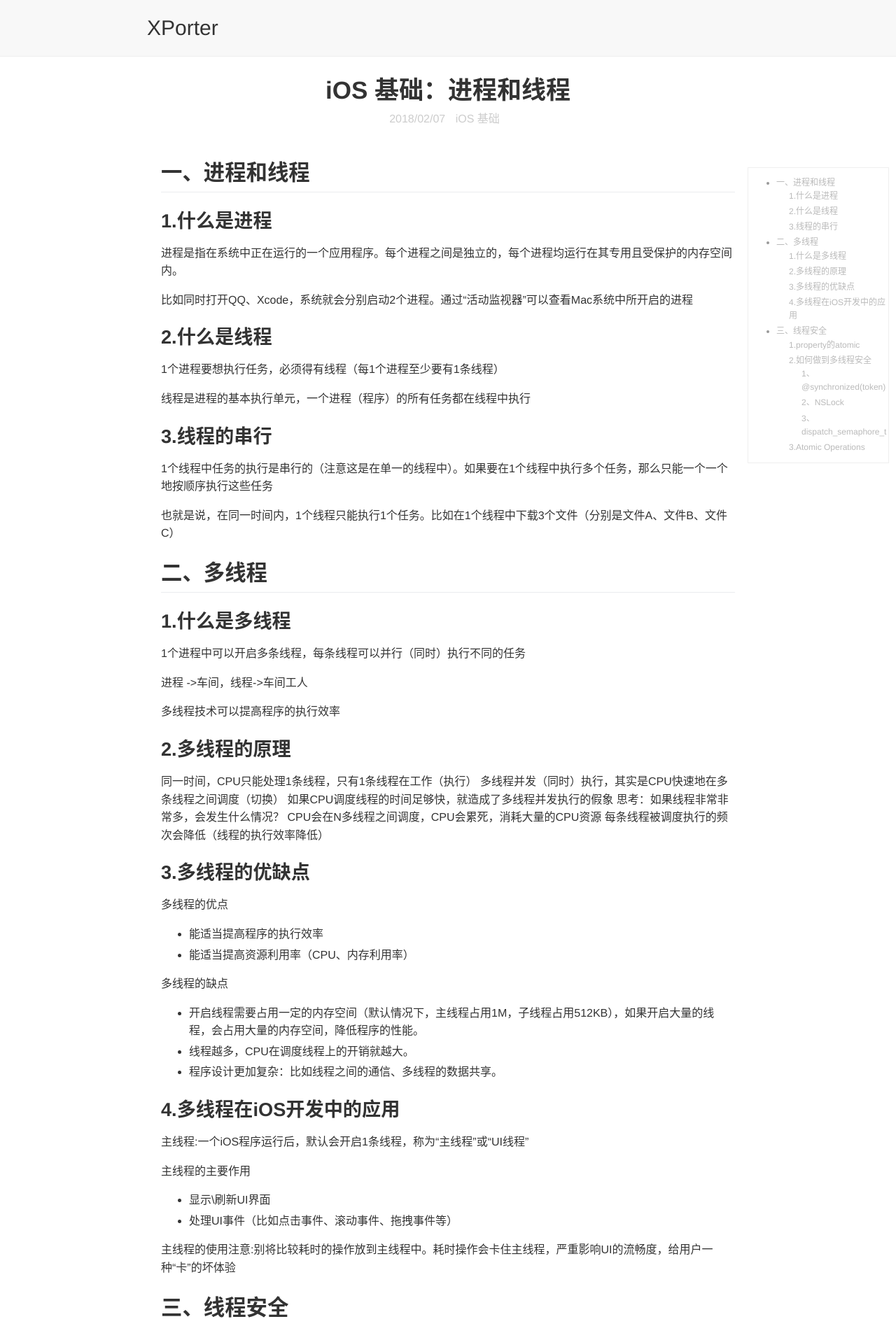
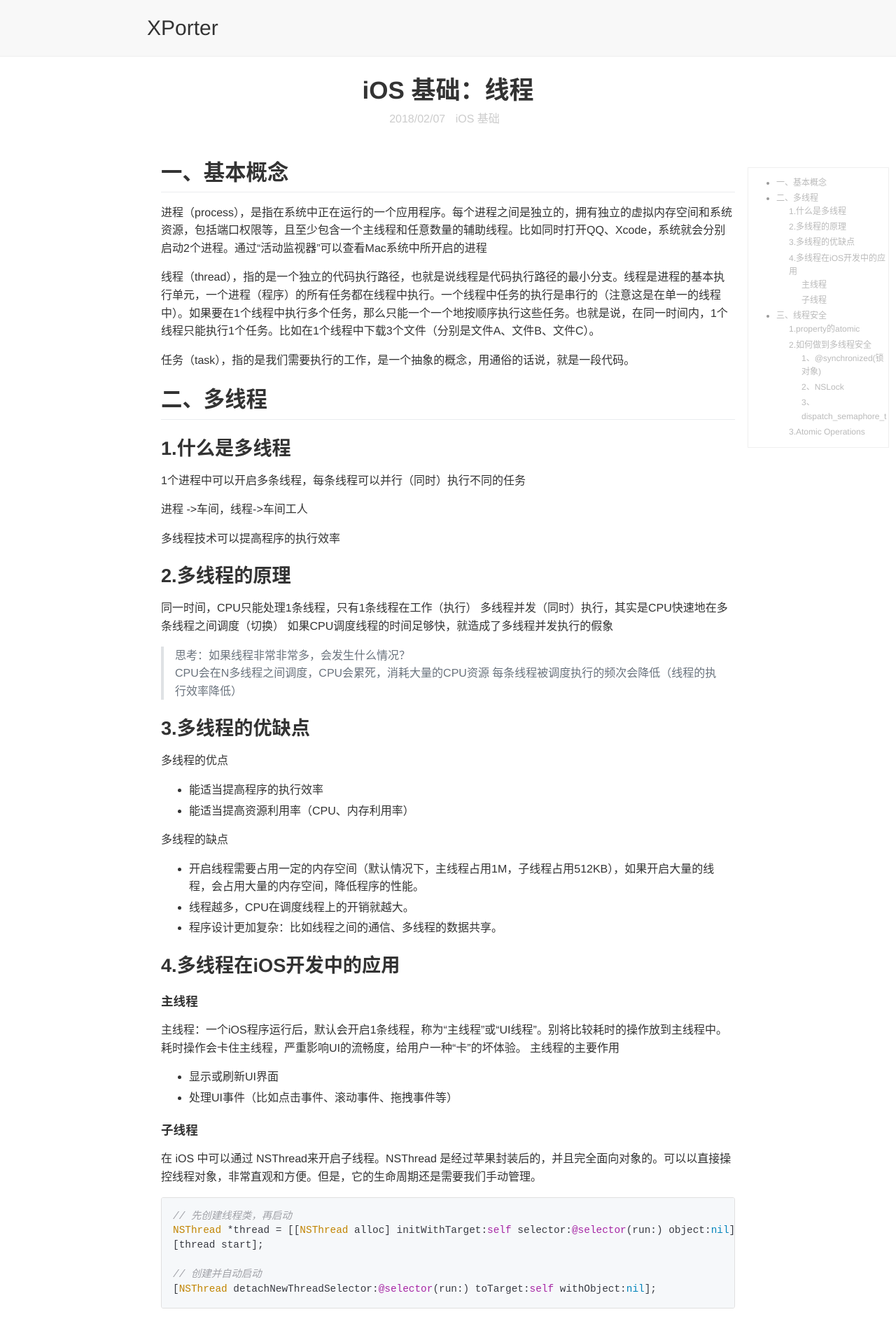
Before and after one commit to nyzhanggy/dulldevil.github.io, a Jekyll site: the page built from _posts/base/2018-2-7-线程.md, in a window 1280 px wide. Shown: the top 1895 px of the page at 70% size. Built offline with Jekyll 4.4.1, drawn with Linux system fonts in a browser that asks for light colours; some of the changed text lies outside the part shown.

````diff
--- a/_posts/base/2018-2-7-线程和进程.md
+++ b/_posts/base/2018-2-7-线程.md
@@ -1,30 +1,18 @@
 ---
-title: iOS 基础：进程和线程
+title: iOS 基础：线程
 categories: [iOS 基础]
 ---
 
 - TOC
 {:toc}
 
-## 一、进程和线程
-### 1.什么是进程
+## 一、基本概念
 
-进程是指在系统中正在运行的一个应用程序。每个进程之间是独立的，每个进程均运行在其专用且受保护的内存空间内。
+进程（process），是指在系统中正在运行的一个应用程序。每个进程之间是独立的，拥有独立的虚拟内存空间和系统资源，包括端口权限等，且至少包含一个主线程和任意数量的辅助线程。比如同时打开QQ、Xcode，系统就会分别启动2个进程。通过“活动监视器”可以查看Mac系统中所开启的进程
 
-比如同时打开QQ、Xcode，系统就会分别启动2个进程。通过“活动监视器”可以查看Mac系统中所开启的进程
+线程（thread），指的是一个独立的代码执行路径，也就是说线程是代码执行路径的最小分支。线程是进程的基本执行单元，一个进程（程序）的所有任务都在线程中执行。一个线程中任务的执行是串行的（注意这是在单一的线程中）。如果要在1个线程中执行多个任务，那么只能一个一个地按顺序执行这些任务。也就是说，在同一时间内，1个线程只能执行1个任务。比如在1个线程中下载3个文件（分别是文件A、文件B、文件C）。
 
-### 2.什么是线程
-
-1个进程要想执行任务，必须得有线程（每1个进程至少要有1条线程）
-
-线程是进程的基本执行单元，一个进程（程序）的所有任务都在线程中执行
-
-
-### 3.线程的串行
-
-1个线程中任务的执行是串行的（注意这是在单一的线程中）。如果要在1个线程中执行多个任务，那么只能一个一个地按顺序执行这些任务
-
-也就是说，在同一时间内，1个线程只能执行1个任务。比如在1个线程中下载3个文件（分别是文件A、文件B、文件C）
+任务（task），指的是我们需要执行的工作，是一个抽象的概念，用通俗的话说，就是一段代码。
 
 ## 二、多线程
 
@@ -41,7 +29,8 @@ categories: [iOS 基础]
 同一时间，CPU只能处理1条线程，只有1条线程在工作（执行）
 多线程并发（同时）执行，其实是CPU快速地在多条线程之间调度（切换）
 如果CPU调度线程的时间足够快，就造成了多线程并发执行的假象
-思考：如果线程非常非常多，会发生什么情况？
+
+>思考：如果线程非常非常多，会发生什么情况？
 CPU会在N多线程之间调度，CPU会累死，消耗大量的CPU资源
 每条线程被调度执行的频次会降低（线程的执行效率降低）
 
@@ -58,15 +47,23 @@ CPU会在N多线程之间调度，CPU会累死，消耗大量的CPU资源
 
 
 ### 4.多线程在iOS开发中的应用
-
-主线程:一个iOS程序运行后，默认会开启1条线程，称为“主线程”或“UI线程”
-
+###### 主线程
+主线程：一个iOS程序运行后，默认会开启1条线程，称为“主线程”或“UI线程”。别将比较耗时的操作放到主线程中。耗时操作会卡住主线程，严重影响UI的流畅度，给用户一种“卡”的坏体验。
 主线程的主要作用
-* 显示\刷新UI界面
+* 显示或刷新UI界面
 * 处理UI事件（比如点击事件、滚动事件、拖拽事件等）
 
+###### 子线程
+在 iOS 中可以通过 NSThread来开启子线程。NSThread 是经过苹果封装后的，并且完全面向对象的。可以以直接操控线程对象，非常直观和方便。但是，它的生命周期还是需要我们手动管理。
 
-主线程的使用注意:别将比较耗时的操作放到主线程中。耗时操作会卡住主线程，严重影响UI的流畅度，给用户一种“卡”的坏体验
+```
+// 先创建线程类，再启动
+NSThread *thread = [[NSThread alloc] initWithTarget:self selector:@selector(run:) object:nil];
+[thread start];
+
+// 创建并自动启动
+[NSThread detachNewThreadSelector:@selector(run:) toTarget:self withObject:nil];
+```
 
 ## 三、线程安全
 
@@ -116,7 +113,7 @@ if (self.stringA.length >= 10) {
 整段代码就具有原子性了，就可以认为是多线程安全了。
 
 如何使用哪种锁？iOS给代码加锁的方式有很多种，常用的有：
-#### 1、@synchronized(token)
+#### 1、@synchronized(锁对象)
 
 ```
 @implementation ThreadSafeQueue {
@@ -190,10 +187,7 @@ if (self.stringA.length >= 10) {
        [_elements addObject:element];
        dispatch_semaphore_wait(sema, DISPATCH_TIME_FOREVER);
    });
-
-
 }
-
 @end
 ```
 
````
Also changed, not shown: _posts/base/2018-4-18-GCD.md (renamed from _posts/base/2018-4-18-iOS基础：GCD.md, +8 -8 lines), _posts/base/2018-4-23-NSOperation.md (added, +78 -0 lines).
